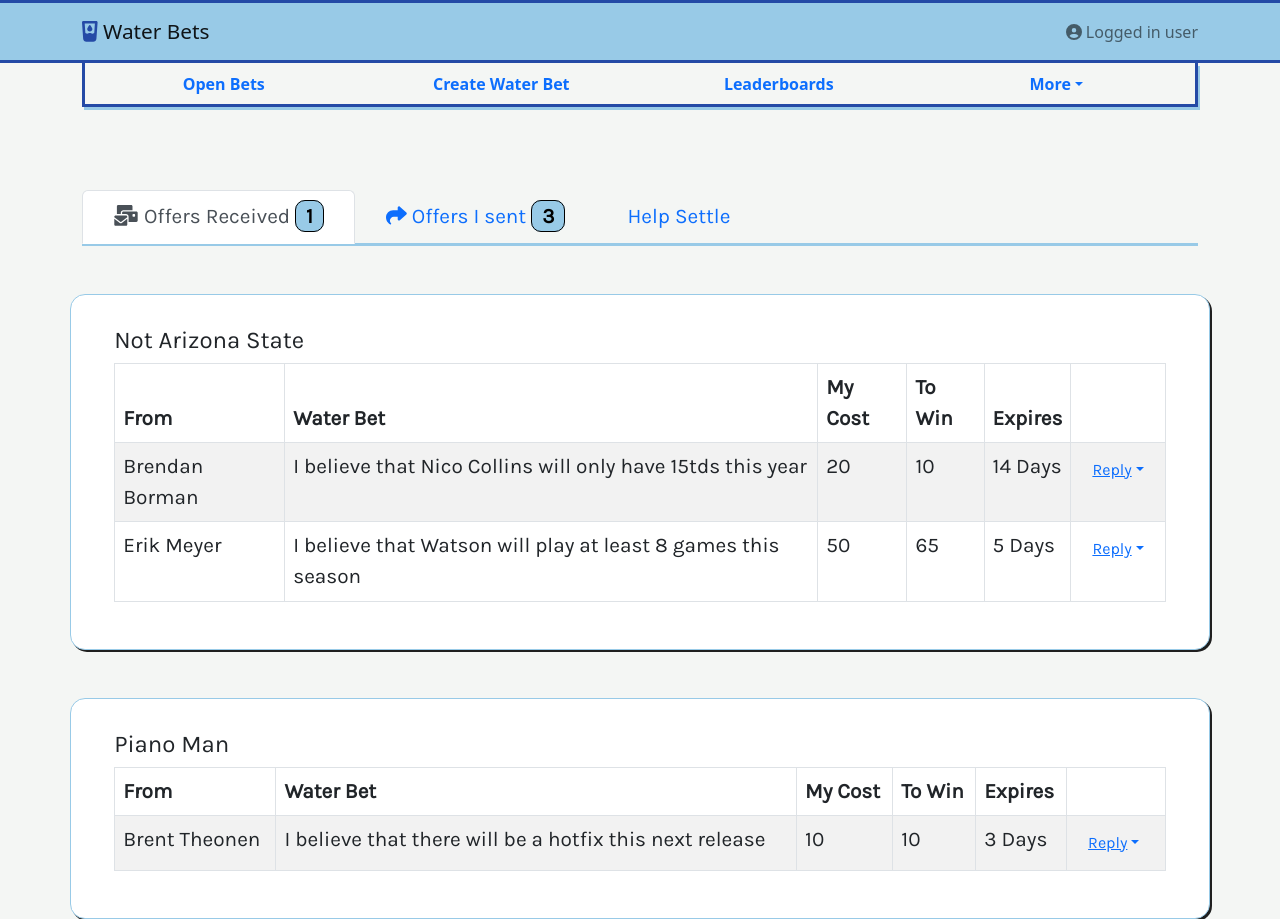
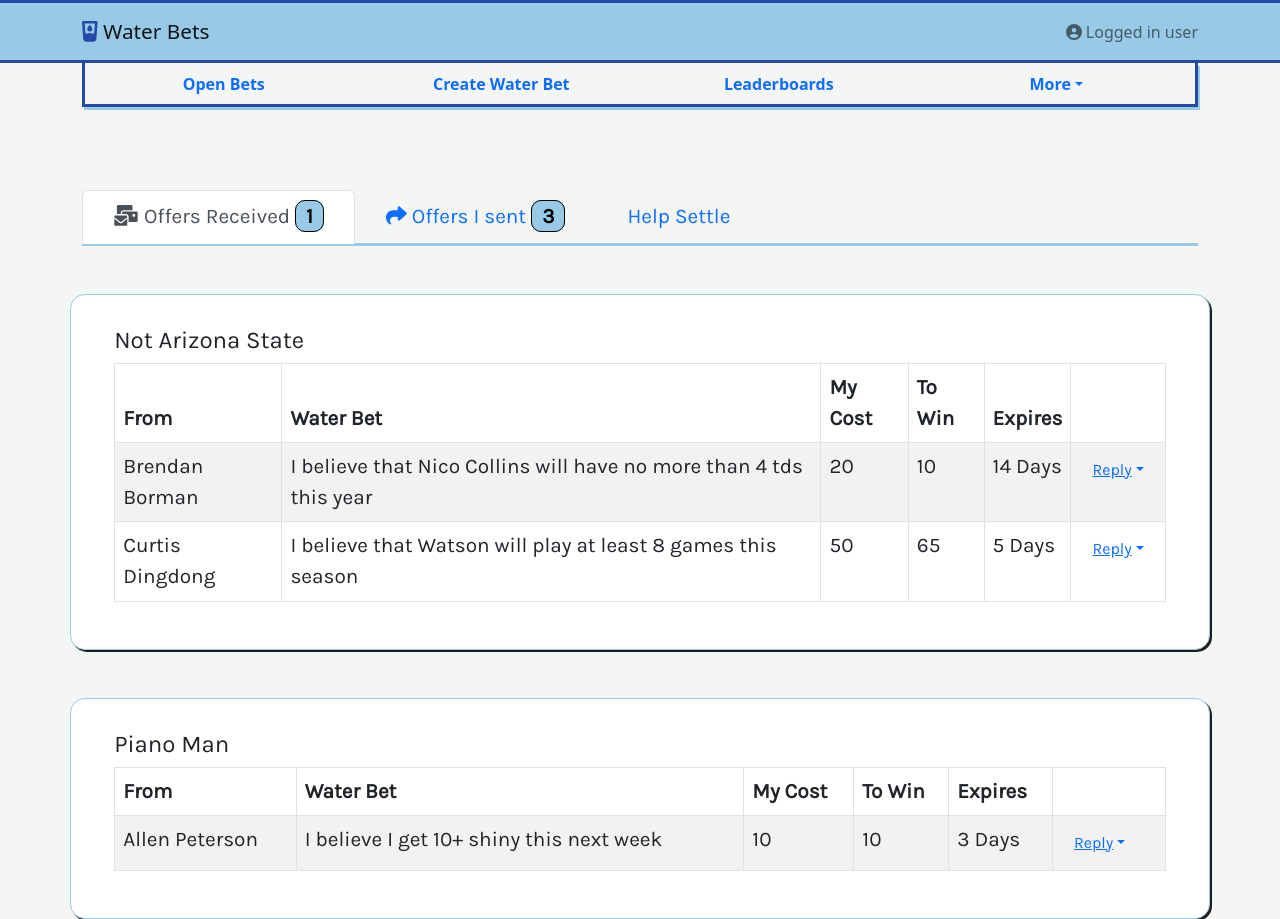
Before and after one commit to bradenborman/water-bets, a React app in the folder water-bets-client/: page / in a window 1280 px wide. Built offline with nearby package versions, Linux system fonts and the light colour scheme.

Commit message:
Removed real names from test data

```diff
--- a/water-bets-client/src/components/homepage/homePage.tsx
+++ b/water-bets-client/src/components/homepage/homePage.tsx
@@ -1,6 +1,16 @@
 import React from "react";
 import { Page } from "../page/page";
-import { Row, Col, Tabs, Tab, Table, Badge } from "react-bootstrap";
+import {
+  Row,
+  Col,
+  Tabs,
+  Tab,
+  Table,
+  Badge,
+  DropdownButton,
+  ButtonGroup,
+  Dropdown
+} from "react-bootstrap";
 import { FontAwesomeIcon } from "@fortawesome/react-fontawesome";
 import { faMailForward, faMailBulk } from "@fortawesome/free-solid-svg-icons";
 import { OffersReceived } from "./offerTable/offersReceived";
@@ -44,18 +54,32 @@ export const HomePage: React.FC<LandingPageProps> = (
               <Table striped bordered hover>
                 <thead>
                   <tr>
-                    <th>#</th>
-                    <th>First Name</th>
-                    <th>Last Name</th>
-                    <th>Username</th>
+                    <th>To</th>
+                    <th>Water Bet</th>
+                    <th>My Cost</th>
+                    <th>To Win</th>
+                    <th>Expires</th>
+                    <th></th>
                   </tr>
                 </thead>
                 <tbody>
                   <tr>
-                    <td>1</td>
-                    <td>Mark</td>
-                    <td>Otto</td>
-                    <td>@mdo</td>
+                    <td>Brendan Borman</td>
+                    <td>Gabe Davis will be a pro bowler in 2022/23</td>
+                    <td>5</td>
+                    <td>5</td>
+                    <td>21 Days</td>
+                    <td>
+                      <DropdownButton
+                        as={ButtonGroup}
+                        variant="link"
+                        title="Reply"
+                        id="bg-vertical-dropdown-1"
+                      >
+                        <Dropdown.Item eventKey="1">Accept Offer</Dropdown.Item>
+                        <Dropdown.Item eventKey="2">Deline Offer</Dropdown.Item>
+                      </DropdownButton>
+                    </td>
                   </tr>
                 </tbody>
               </Table>
--- a/water-bets-client/src/components/homepage/offerTable/offersReceived.tsx
+++ b/water-bets-client/src/components/homepage/offerTable/offersReceived.tsx
@@ -33,7 +33,8 @@ export const OffersReceived: React.FC<OffersReceivedProps> = (
               <tr>
                 <td>Brendan Borman</td>
                 <td>
-                  I believe that Nico Collins will only have 15tds this year
+                  I believe that Nico Collins will have no more than 4 tds this
+                  year
                 </td>
                 <td>20</td>
                 <td>10</td>
@@ -51,7 +52,7 @@ export const OffersReceived: React.FC<OffersReceivedProps> = (
                 </td>
               </tr>
               <tr>
-                <td>Erik Meyer</td>
+                <td>Curtis Dingdong</td>
                 <td>
                   I believe that Watson will play at least 8 games this season
                 </td>
@@ -90,8 +91,8 @@ export const OffersReceived: React.FC<OffersReceivedProps> = (
             </thead>
             <tbody>
               <tr>
-                <td>Brent Theonen</td>
-                <td>I believe that there will be a hotfix this next release</td>
+                <td>Allen Peterson</td>
+                <td>I believe I get 10+ shiny this next week</td>
                 <td>10</td>
                 <td>10</td>
                 <td>3 Days</td>
```
